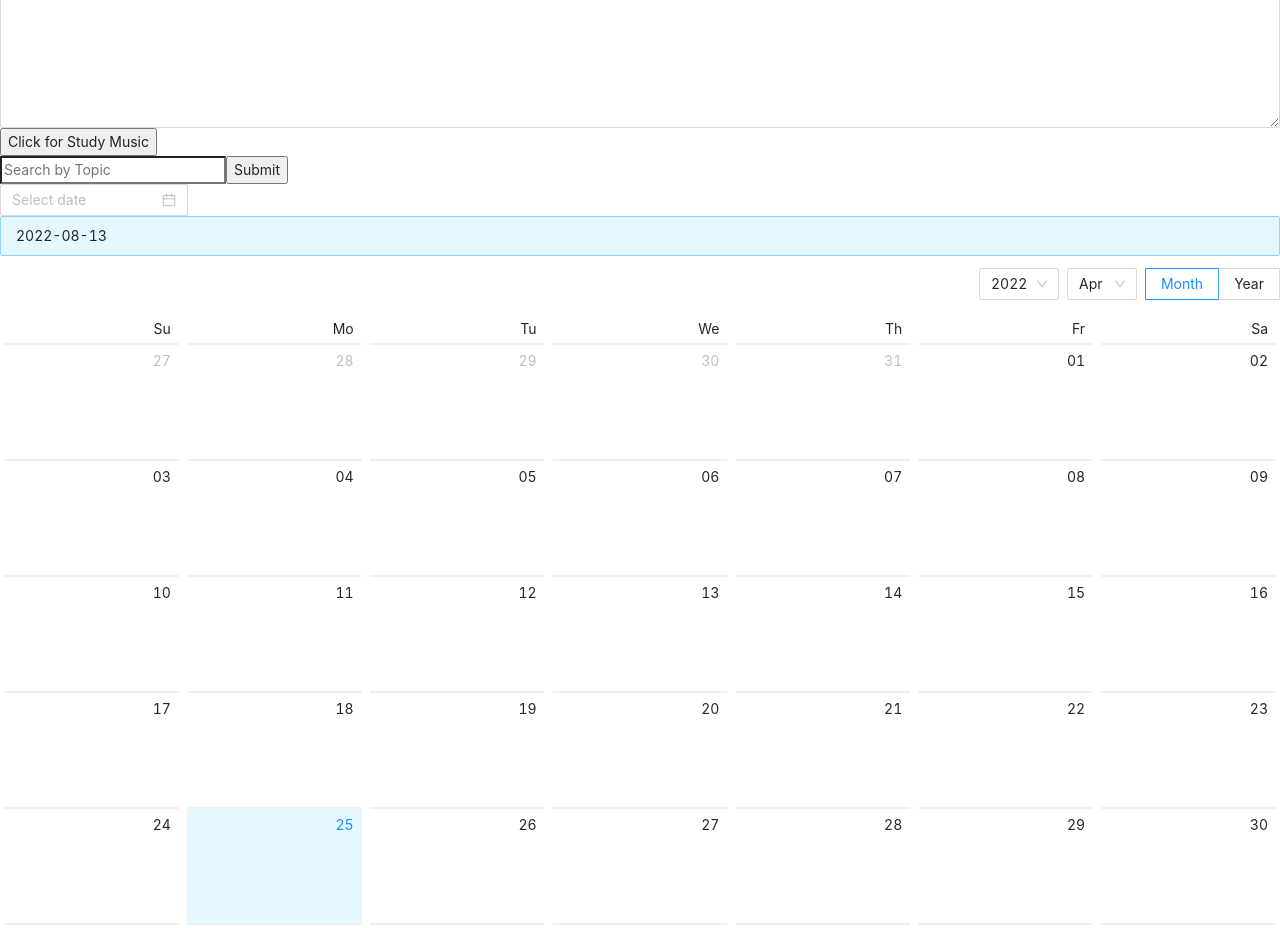
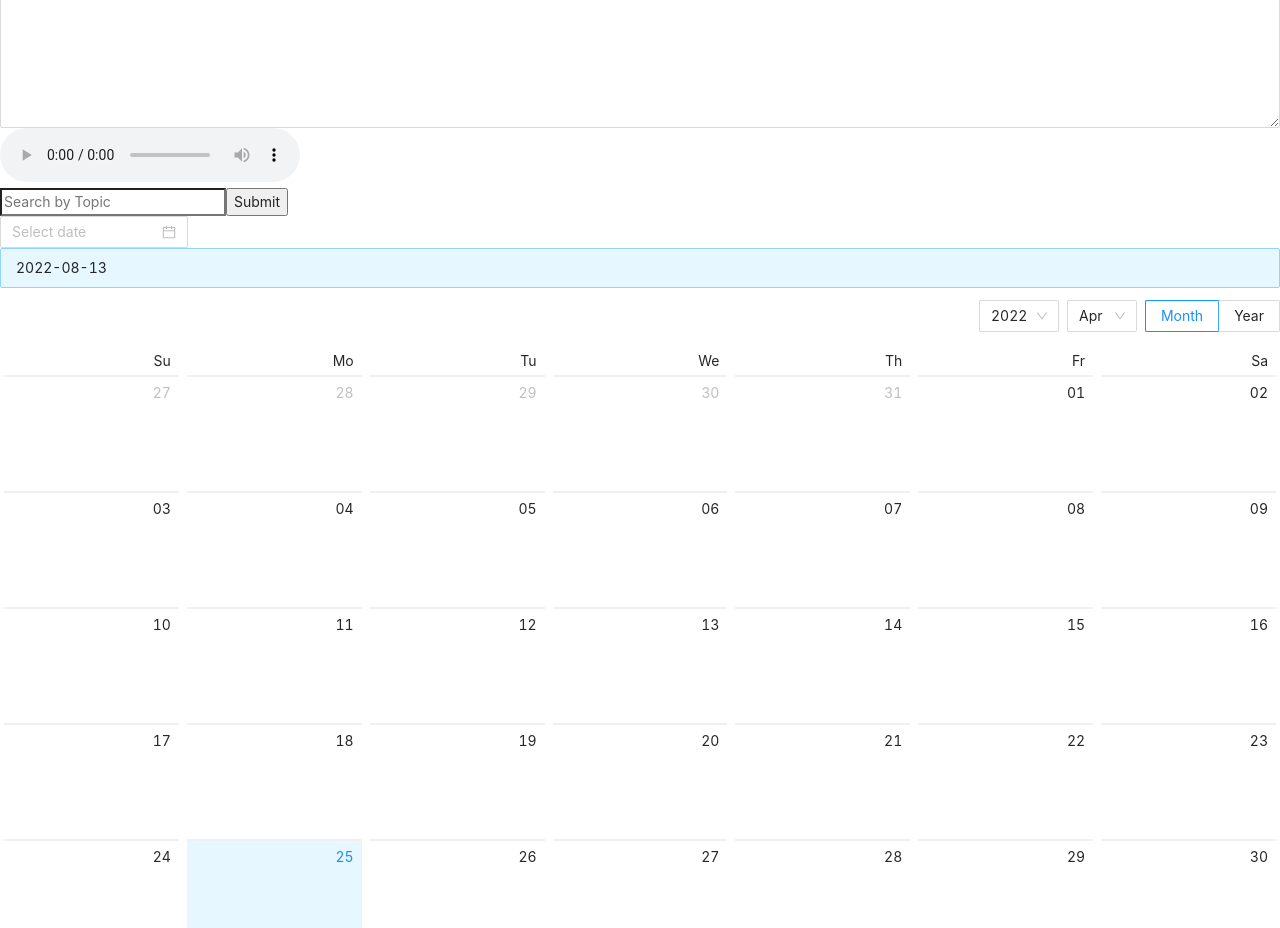
Before and after one commit to SchoolOfCode/w9_frontend-project-team-gate, a React (Create React App) app in the folder note-app/: page /PageThree in a window 1280 px wide. Shown: the part 1040-1968 px from the top of the page. Built offline with nearby package versions, Linux system fonts and the light colour scheme.

Commit message:
MP3 player added

```diff
--- a/note-app/src/Components/Sidebar/MusicGenerator/MusicGenerator.js
+++ b/note-app/src/Components/Sidebar/MusicGenerator/MusicGenerator.js
@@ -1,7 +1,16 @@
-export default function MusicGenerator() {
-    return (
-      <div>
-        <button>Click for Study Music</button>
-      </div>
-    );
-  }
+import ReactAudioPlayer from 'react-audio-player';
+import SchoolOfCodeSong from './SchoolOfCodeSong.mp3';
+
+export default function MusicGenerator (){
+  return (
+    <div>
+
+<ReactAudioPlayer
+  src={SchoolOfCodeSong}
+  autoPlay={false}
+  controls={true}
+  loop={true}
+/>
+    </div>
+  )
+}
```
Also changed, not shown: note-app/src/Components/App/App.js (line endings or trailing spaces), 1 other file (tests, documents, lock files or other folders).
